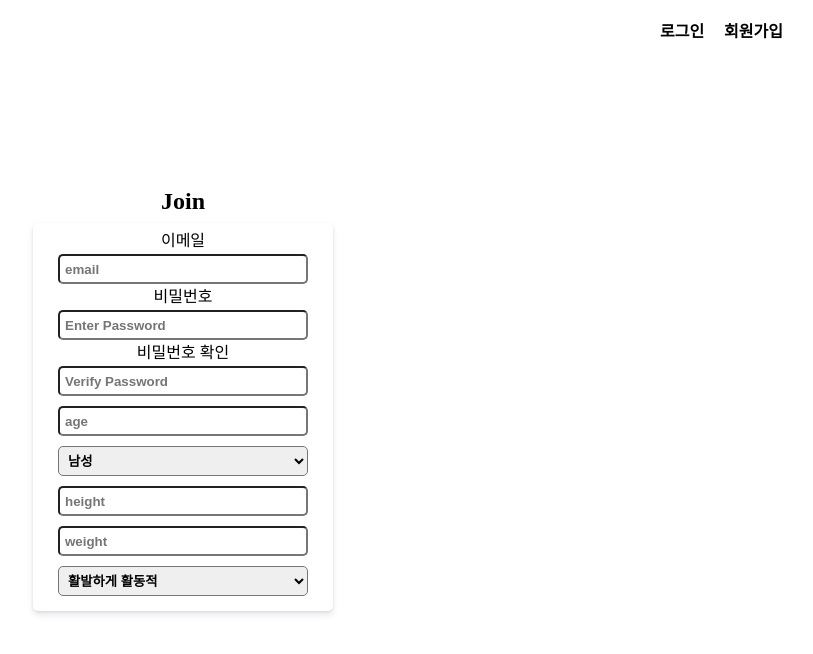
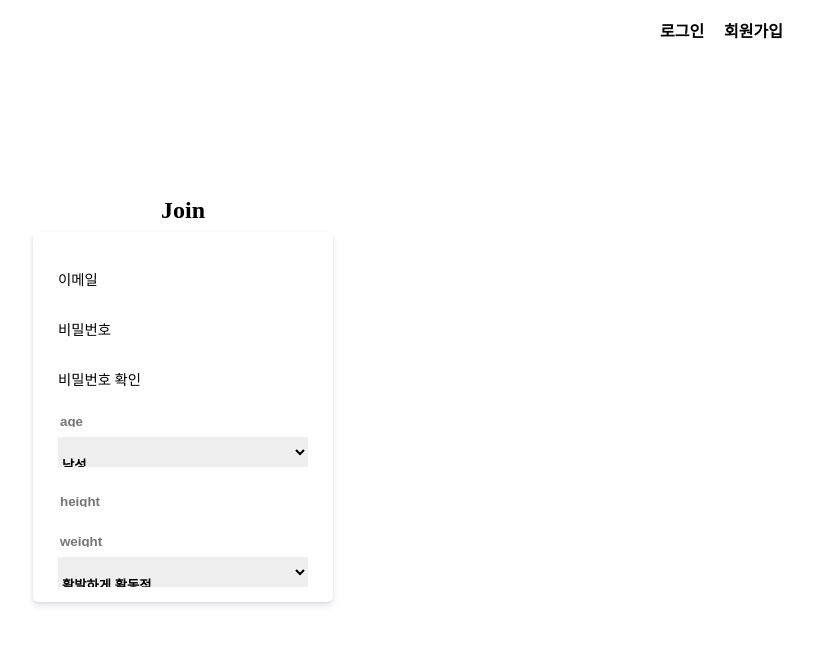
Before and after one commit to zzmin13/Diet-Diary, a React (Create React App) app: page /join in a window 1280 px wide. Shown: the top 654 px of the page, without its empty margins (457-1270 px from the left). Built offline with nearby package versions, Linux system fonts and the light colour scheme.

Commit message:
join input 양식 ui 디자인

```diff
--- a/src/common/color.css
+++ b/src/common/color.css
@@ -2,3 +2,4 @@
 @value colorPurple: #A175D6;
 @value colorPink: #F08DA1;
 @value colorBorderGrey: #e0e0e0;
+@value colorInactiveGrey: #BDBEC0;
--- a/src/components/header/header.module.css
+++ b/src/components/header/header.module.css
@@ -1,6 +1,7 @@
 @value colorMint from '../../common/color.css';
 @value colorPurple from "../../common/color.css";
 @value colorPink from "../../common/color.css";
+@value colorBorderGrey from "../../common/color.css";
 
 .header {
   height: 8vh;
@@ -65,15 +66,16 @@
 .modal_content {
   position: relative;
   background-color: #fefefe;
-  margin: 30px auto; /* 15% from the top and centered */
+  margin: 0 auto;
   padding: 10px;
-  border: 1px solid #888;
+  border: 1px solid colorBorderGrey;
   width: 50%; /* Could be more or less, depending on screen size */
+  height: 100%;
 }
 .close {
   color: #aaa;
   position: absolute;
-  right: 2px;
+  right: 5px;
   top: 0;
   font-size: 28px;
   font-weight: bold;
--- a/src/routes/join/join.jsx
+++ b/src/routes/join/join.jsx
@@ -7,35 +7,46 @@ const Join = (props) => {
         <div className={styles.content}>
           <h1 className={styles.title}>Join</h1>
           <form className={styles.form}>
-            <label htmlFor="email">이메일</label>
+            <div className={styles.inputBox}>
               <input
                 className={styles.input}
-              id="email"
                 type="email"
                 name="email"
-              placeholder="email"
+                required
               />
-            <label htmlFor="password">비밀번호</label>
+              <label className={styles.label}>
+                <span className={styles.label_content}>이메일</span>
+              </label>
+            </div>
+            <div className={styles.inputBox}>
               <input
                 className={styles.input}
-              id="password"
                 type="password"
                 name="password"
-              placeholder="Enter Password"
+                pattern="^(?=.*[A-Z])(?=.*[a-z])(?=.*[0-9])(?=.*[!@#$%^&*()_-+=[]{}~?:;`|/]).{8,16}$"
+                required
               />
-            <label htmlFor="password2">비밀번호 확인</label>
+              <label className={styles.label}>
+                <span className={styles.label_content}>비밀번호</span>
+              </label>
+            </div>
+            <div className={styles.inputBox}>
               <input
                 className={styles.input}
-              id="password2"
-              type="password2"
+                type="password"
                 name="password2"
-              placeholder="Verify Password"
+                required
               />
+              <label className={styles.label}>
+                <span className={styles.label_content}>비밀번호 확인</span>
+              </label>
+            </div>
             <input
               className={styles.input}
               type="number"
               name="age"
               placeholder="age"
+              required
             />
             <select className={styles.input} name="sex">
               <option value="male">남성</option>
@@ -46,12 +57,14 @@ const Join = (props) => {
               type="number"
               name="height"
               placeholder="height"
+              required
             />
             <input
               className={styles.input}
               type="number"
               name="weight"
               placeholder="weight"
+              required
             />
             <select className={styles.input} name="activity">
               <option value="large">활발하게 활동적</option>
--- a/src/routes/join/join.module.css
+++ b/src/routes/join/join.module.css
@@ -1,4 +1,5 @@
 @value colorBorderGrey from "../../common/color.css";
+@value colorInactiveGrey from "../../common/color.css";
 @value colorPink from "../../common/color.css";
 
 .container {
@@ -26,13 +27,59 @@
   box-shadow: 0 4px 6px rgba(50, 50, 93, 0.11), 0 1px 3px rgba(0, 0, 0, 0.08);
   padding: 10px 25px;
 }
-
+.inputBox {
+  position: relative;
+  height: 50px;
+  display: flex;
+  align-items: flex-end;
+  overflow: hidden;
+}
 .input {
   margin: 5px 0px;
   width: 250px;
   height: 30px;
-  border: 0.5px solid colorBorderGrey;
-  border-radius: 5px;
-  padding: 5px 5px;
+  border: none;
+  outline: none;
+  padding-top: 20px;
   font-weight: 700;
 }
+.label {
+  position: absolute;
+  bottom: 0px;
+  left: 0%;
+  width: 100%;
+  height: 100%;
+  pointer-events: none;
+  border-bottom: 1.5px solid colorInactiveGrey;
+}
+.label::after {
+  content: "";
+  position: absolute;
+  left: 0px;
+  bottom: -1px;
+  width: 100%;
+  height: 100%;
+  border-bottom: 1.5px solid colorPink;
+  transform: translateX(-100%);
+  transition: transform 0.3s ease;
+}
+.label_content {
+  color: colorInactiveGrey;
+  position: absolute;
+  bottom: 5px;
+  left: 0px;
+  transition: all 0.3s ease;
+  font-size: 0.9rem;
+}
+
+.input:focus + .label .label_content,
+.input:valid + .label .label_content {
+  transform: translateY(-150%);
+  font-size: 0.8rem;
+  font-weight: 600;
+  color: colorPink;
+}
+.input:focus + .label::after,
+.input:valid + .label::after {
+  transform: translateX(0%);
+}
```
Lines whose indentation alone changed are shown as unchanged.
